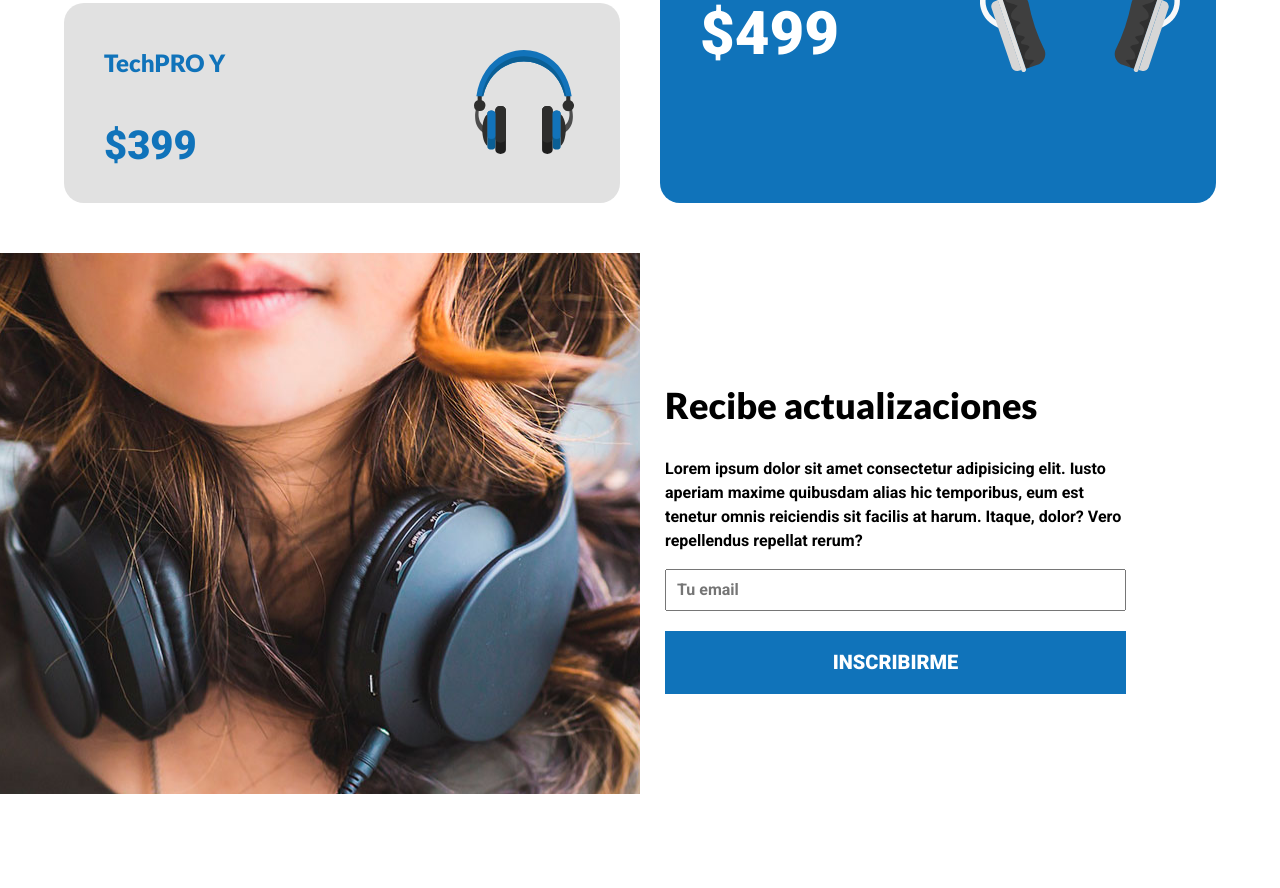
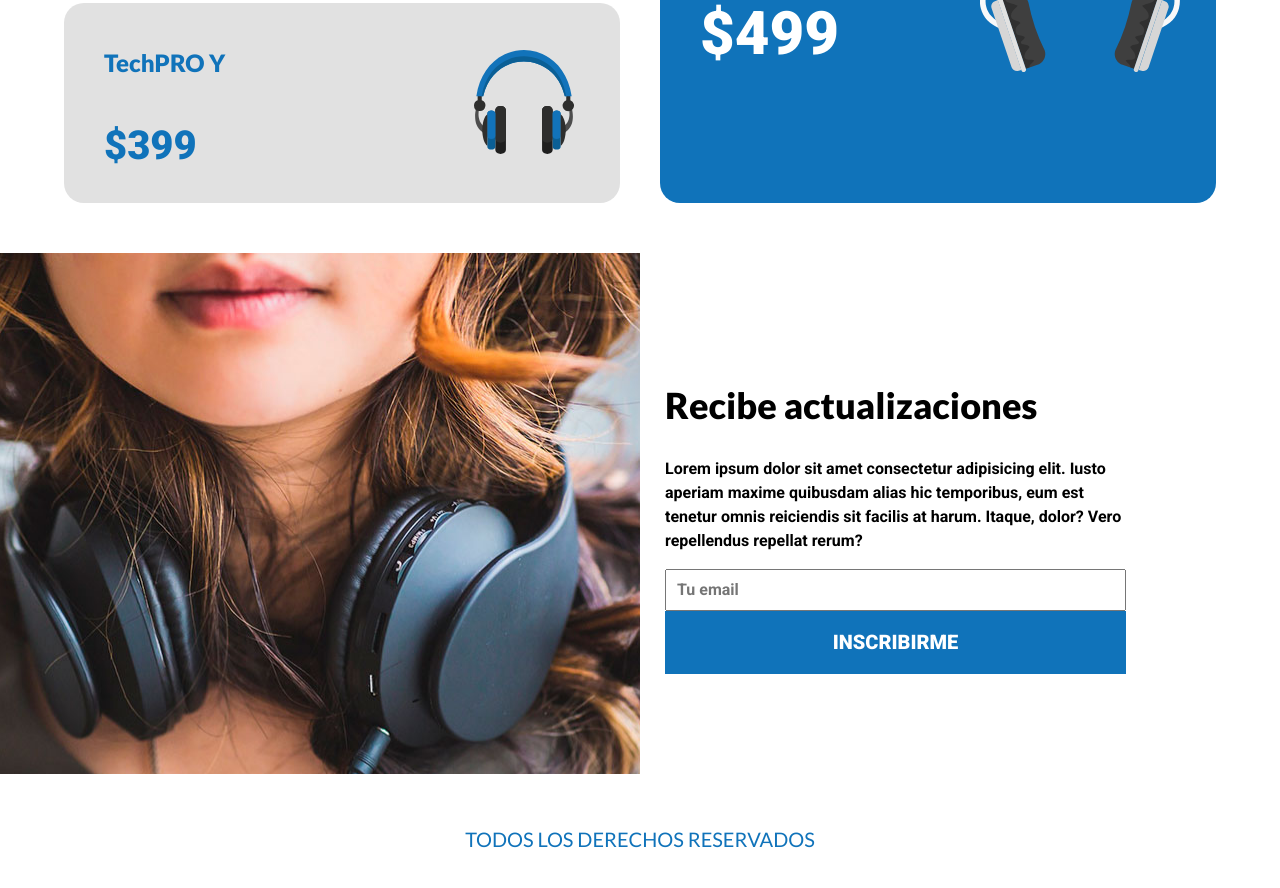
Before and after one commit to GlennGalicia/css-guia-completa-2, a plain HTML site: page 07-audifonos/index.html in a window 1280 px wide. Shown: the part 1977-2865 px from the top of the page. Before the commit the page ends 2771 px from the top, so only its background shows below. Drawn offline with Linux system fonts and the light colour scheme.

Commit message:
07-audifonos - aplicando HTML y CSS a la seccion Footer

```diff
--- a/07-audifonos/css/styles.css
+++ b/07-audifonos/css/styles.css
@@ -368,7 +368,6 @@
 }
 
 .formulario input[type="submit"]{
-    margin-top: 2rem;
     width: 100%;
     padding: 2rem;
     background-color: var(--primario);
@@ -378,3 +377,13 @@
     font-weight: 900;
     border: none;
 }
+
+/* Footer */
+.footer p {
+    text-align: center;
+    font-family: var(--fuenteSecundaria);
+    text-transform: uppercase;
+    font-size: 2rem;
+    color: var(--primario);
+    padding: 3rem 0;
+}
--- a/07-audifonos/index.html
+++ b/07-audifonos/index.html
@@ -105,6 +105,10 @@
         </div>
     </section>
 
+    <footer class="footer">
+        <p>Todos los derechos reservados</p>
+    </footer>
+
 </body>
 
 </html>
```
